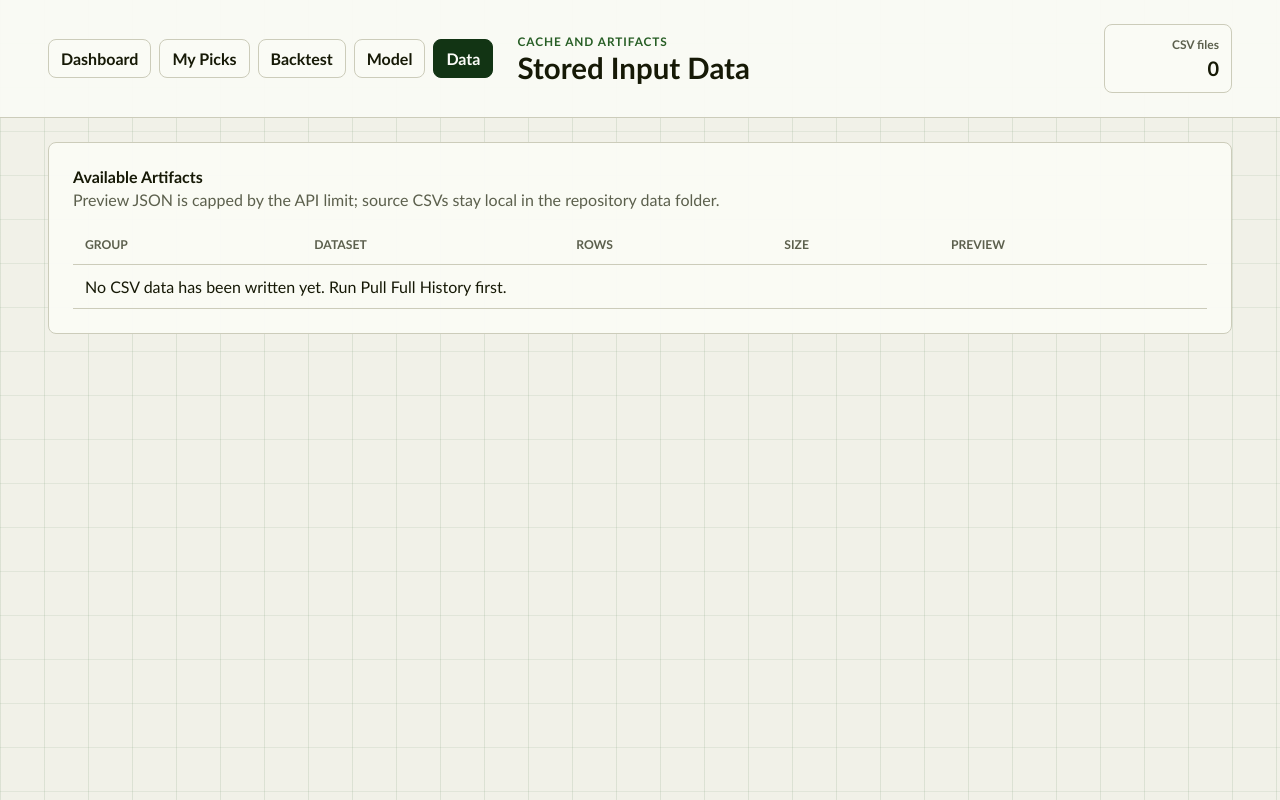
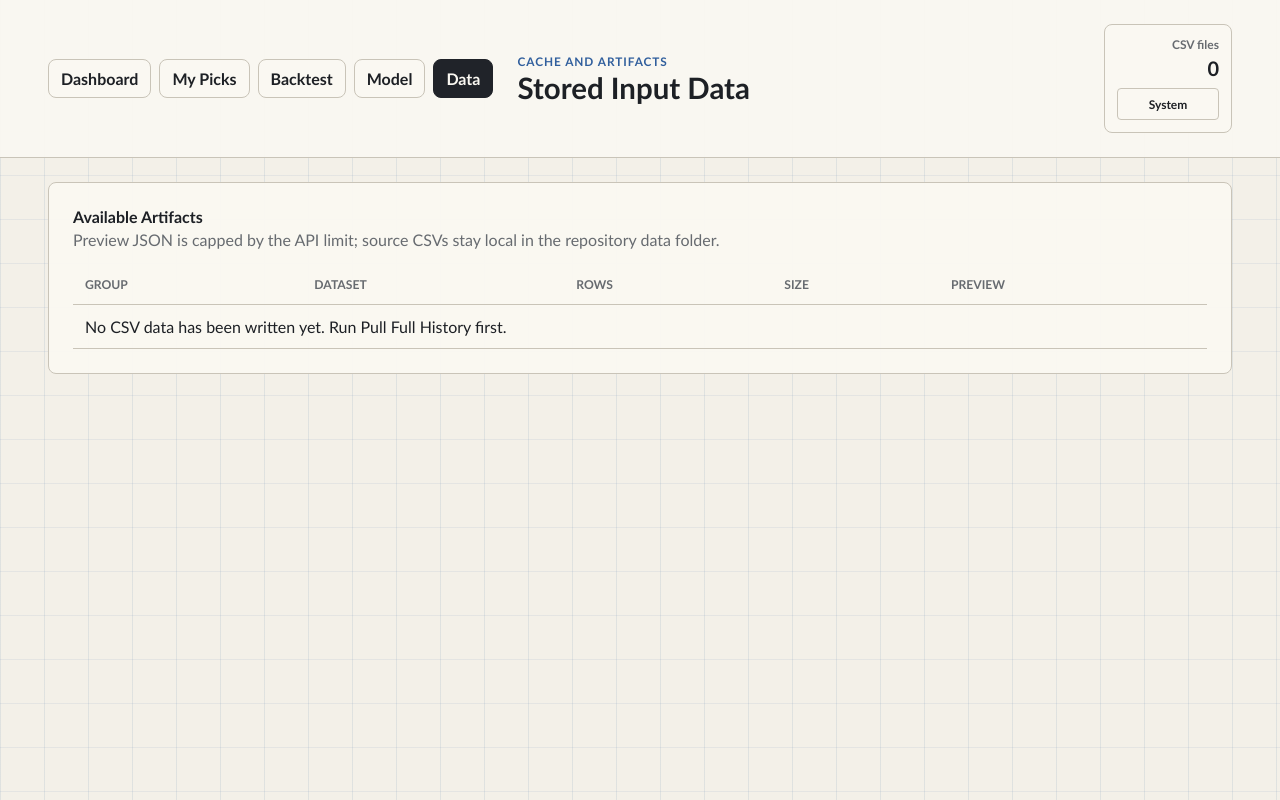
Before and after one commit to francosolari/epl-prediction-optimizer, a Python web app: template src/epl_prediction_optimizer/app/templates/data.html in a window 1280 px wide. Run offline with Jinja, Linux system fonts and the light colour scheme; the template is opened without the code that fills it, so the values that code supplies are empty.

Commit message:
fix: reject stale season data and unify themes

```diff
--- a/src/epl_prediction_optimizer/app/static/styles.css
+++ b/src/epl_prediction_optimizer/app/static/styles.css
@@ -1,16 +1,16 @@
 :root {
   color-scheme: light;
-  --bg: oklch(0.955 0.012 108);
-  --surface: oklch(0.985 0.008 108);
-  --surface-strong: oklch(0.935 0.018 108);
-  --ink: oklch(0.205 0.034 116);
-  --muted: oklch(0.48 0.03 116);
-  --line: oklch(0.84 0.024 108);
-  --pitch: oklch(0.43 0.105 143);
-  --pitch-deep: oklch(0.29 0.068 145);
-  --gold: oklch(0.72 0.14 82);
-  --red: oklch(0.58 0.16 28);
-  --white: oklch(0.99 0.004 108);
+  --bg: #f3f0e8;
+  --surface: #faf8f2;
+  --surface-strong: #e8e7e3;
+  --ink: #1d2025;
+  --muted: #676b70;
+  --line: #c9c4b8;
+  --pitch: #315f9d;
+  --pitch-deep: #202329;
+  --gold: #c58a2d;
+  --red: #a14d46;
+  --white: #faf8f2;
   --space-2xs: 4px;
   --space-xs: 8px;
   --space-sm: 12px;
@@ -151,6 +183,13 @@ label span {
 .system-state strong,
 .metric-tile strong {
   font-size: 1.25rem;
+}
+
+.system-state .theme-toggle {
+  min-height: 32px;
+  margin-top: 4px;
+  padding: 4px 9px;
+  font-size: 0.75rem;
 }
 
 .workspace {
--- a/src/epl_prediction_optimizer/app/templates/backtest.html
+++ b/src/epl_prediction_optimizer/app/templates/backtest.html
@@ -1,10 +1,11 @@
 <!doctype html>
-<html lang="en">
+<html lang="en" data-theme="system">
   <head>
     <meta charset="utf-8">
     <meta name="viewport" content="width=device-width, initial-scale=1">
     <title>Backtest · EPL Prediction Optimizer</title>
     <link rel="stylesheet" href="/static/styles.css">
+    <script defer src="/static/decision.js"></script>
     <style>
       .backtest-chart {
         border: 1px solid var(--line);
@@ -85,6 +86,7 @@
           <span>no data</span>
           <strong>—</strong>
         {% endif %}
+        <button class="theme-toggle" type="button" data-theme-toggle aria-label="Change color theme">System</button>
       </div>
     </header>
 
--- a/src/epl_prediction_optimizer/app/templates/challenge.html
+++ b/src/epl_prediction_optimizer/app/templates/challenge.html
@@ -1,10 +1,11 @@
 <!doctype html>
-<html lang="en">
+<html lang="en" data-theme="system">
   <head>
     <meta charset="utf-8">
     <meta name="viewport" content="width=device-width, initial-scale=1">
     <title>Challenge Manager · EPL Prediction Optimizer</title>
     <link rel="stylesheet" href="/static/styles.css">
+    <script defer src="/static/decision.js"></script>
   </head>
   <body>
     <header class="shell-header">
@@ -22,6 +23,7 @@
       <div class="system-state">
         <span>{{ summary.submitted_picks }} submitted</span>
         <strong>{{ summary.points }} pts</strong>
+        <button class="theme-toggle" type="button" data-theme-toggle aria-label="Change color theme">System</button>
       </div>
     </header>
 
--- a/src/epl_prediction_optimizer/app/templates/data.html
+++ b/src/epl_prediction_optimizer/app/templates/data.html
@@ -1,10 +1,11 @@
 <!doctype html>
-<html lang="en">
+<html lang="en" data-theme="system">
   <head>
     <meta charset="utf-8">
     <meta name="viewport" content="width=device-width, initial-scale=1">
     <title>Stored Input Data · EPL Prediction Optimizer</title>
     <link rel="stylesheet" href="/static/styles.css">
+    <script defer src="/static/decision.js"></script>
   </head>
   <body>
     <header class="shell-header">
@@ -22,6 +23,7 @@
       <div class="system-state">
         <span>CSV files</span>
         <strong>{{ datasets|length }}</strong>
+        <button class="theme-toggle" type="button" data-theme-toggle aria-label="Change color theme">System</button>
       </div>
     </header>
     <main class="workspace">
--- a/src/epl_prediction_optimizer/app/templates/model.html
+++ b/src/epl_prediction_optimizer/app/templates/model.html
@@ -1,10 +1,11 @@
 <!doctype html>
-<html lang="en">
+<html lang="en" data-theme="system">
   <head>
     <meta charset="utf-8">
     <meta name="viewport" content="width=device-width, initial-scale=1">
     <title>Model · EPL Prediction Optimizer</title>
     <link rel="stylesheet" href="/static/styles.css">
+    <script defer src="/static/decision.js"></script>
     <style>
       .stage-diagram {
         display: grid;
@@ -62,6 +63,7 @@
           <span>no model</span>
           <strong>—</strong>
         {% endif %}
+        <button class="theme-toggle" type="button" data-theme-toggle aria-label="Change color theme">System</button>
       </div>
     </header>
 
--- a/src/epl_prediction_optimizer/data/sources.py
+++ b/src/epl_prediction_optimizer/data/sources.py
@@ -57,6 +57,7 @@ TEAM_NAME_MAP = {
     "Coventry": "Coventry City",
     "Derby": "Derby County",
     "Hull": "Hull City",
+    "Hull City AFC": "Hull City",
     "Ipswich": "Ipswich Town",
     "Norwich": "Norwich City",
     "Oldham": "Oldham Athletic",
@@ -362,7 +363,7 @@ def sample_upcoming_fixtures() -> pd.DataFrame:
     """Return deterministic fixtures for offline demos and tests."""
     teams = ["Arsenal", "Everton", "Chelsea", "Fulham"]
     rows = []
-    first_saturday = date(2026, 8, 15)
+    first_saturday = date(2026, 8, 22)
     for week in range(1, 5):
         for match_index in range(0, len(teams), 2):
             home = teams[(match_index + week) % len(teams)]
```
Also changed, not shown: other parts of src/epl_prediction_optimizer/app/static/styles.css (+32 -0 lines), src/epl_prediction_optimizer/app/main.py (+28 -1 lines), src/epl_prediction_optimizer/pipeline.py (+65 -21 lines), tests/test_app.py (+42 -8 lines).
